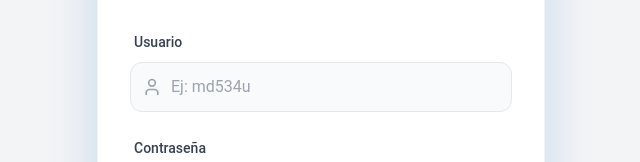
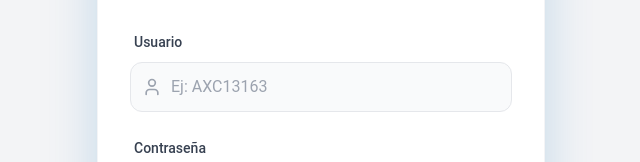
Before and after one commit to md534u/EliteService_EnterpriseCRM, a React app in the folder frontend/: page /login in a window 1280 px wide. Shown: the part 320-482 px from the top of the page, without its empty margins (319-959 px from the left). Built offline with nearby package versions, Linux system fonts and the light colour scheme; no server answers; the HTML template or start-up script is replaced by a standard one.

Commit message:
Update LoginPage.jsx

```diff
--- a/frontend/src/pages/LoginPage.jsx
+++ b/frontend/src/pages/LoginPage.jsx
@@ -85,7 +85,7 @@ const LoginPage = () => {
                   value={username}
                   onChange={(e) => setUsername(e.target.value)}
                   className="w-full pl-10 pr-4 py-3 bg-gray-50 border border-gray-200 rounded-xl focus:ring-2 focus:ring-[#0b57d0] focus:border-transparent outline-none transition-all"
-                  placeholder="Ej: md534u"
+                  placeholder="Ej: AXC13163"
                 />
               </div>
             </div>
```
